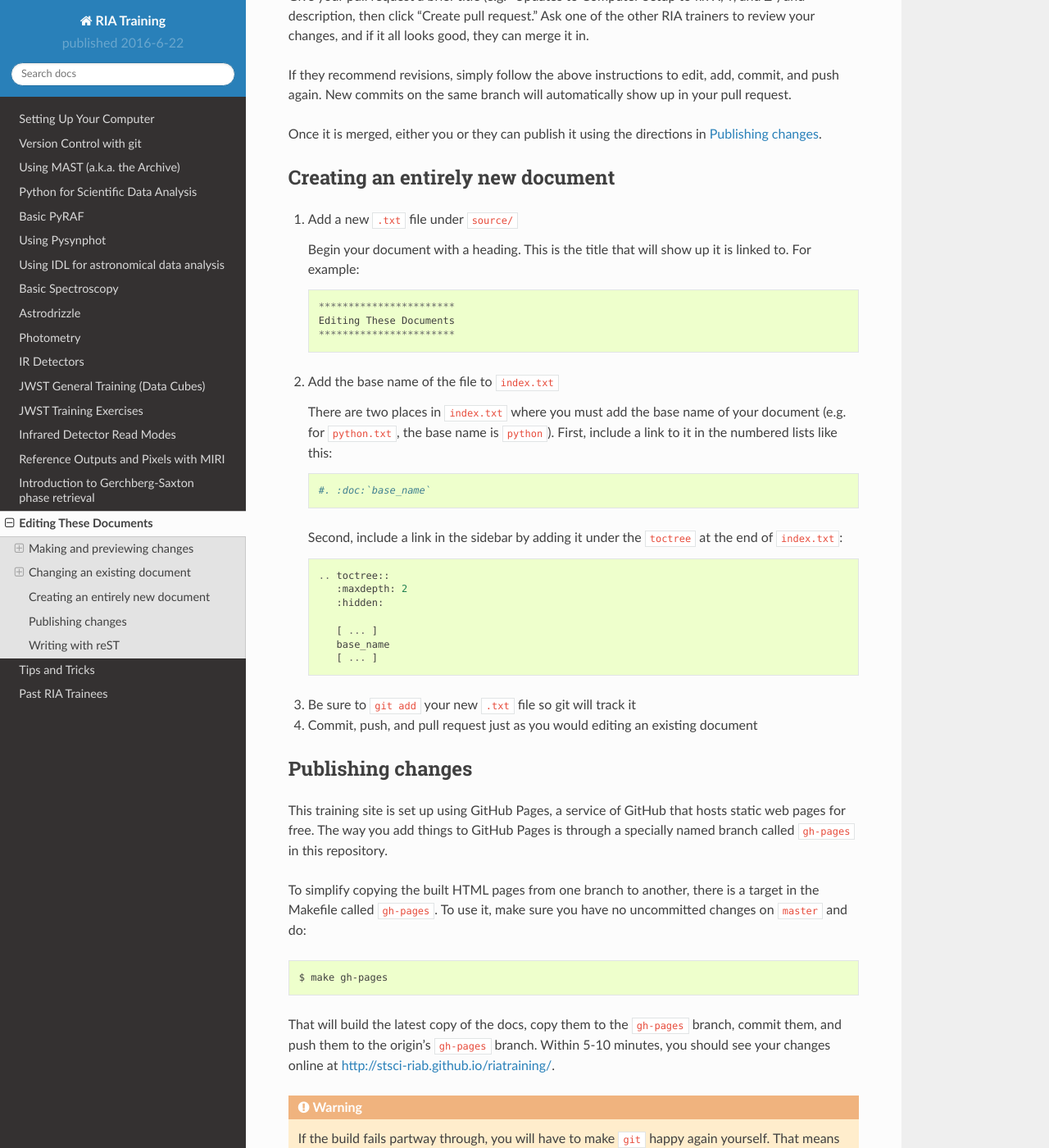
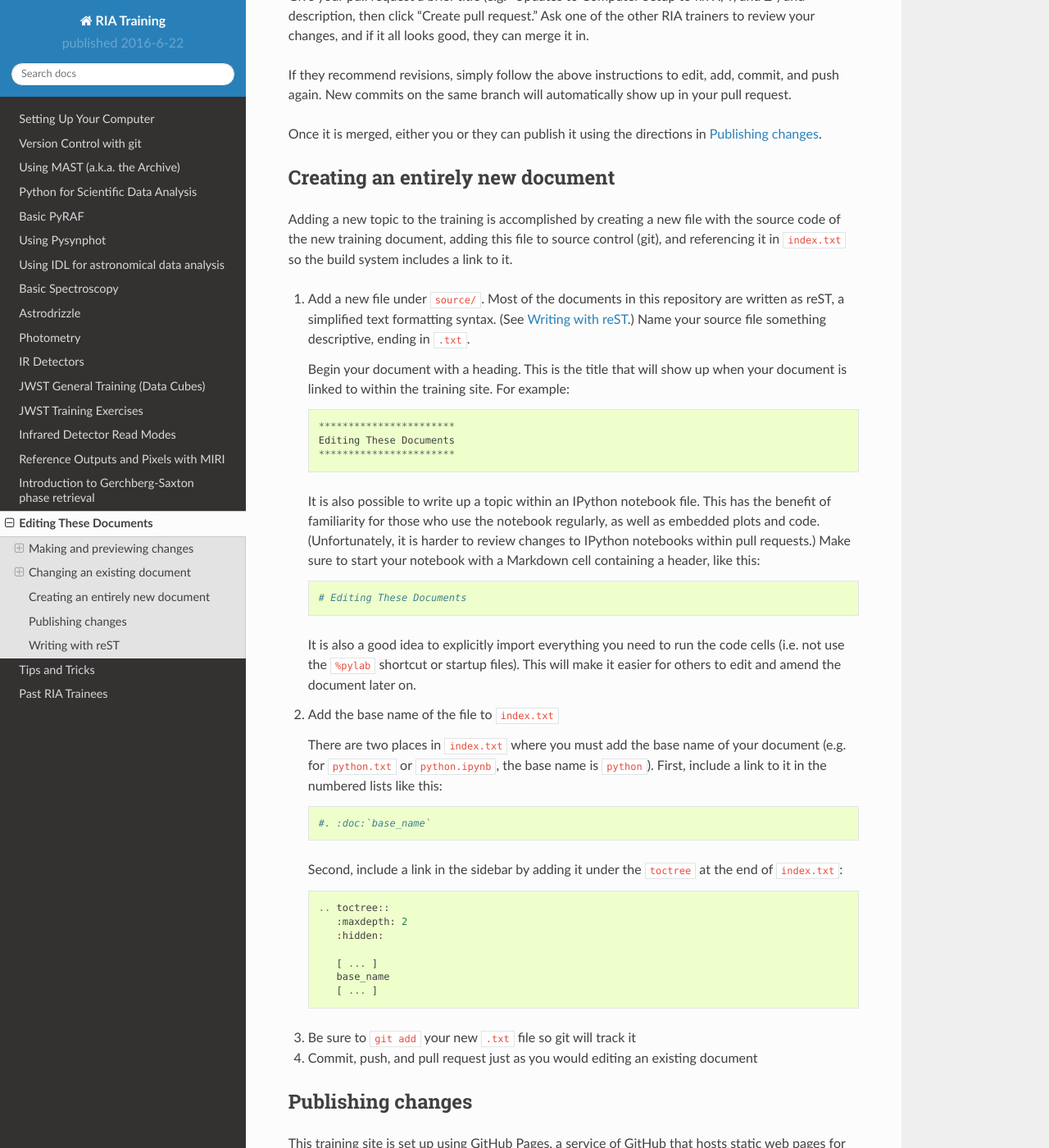
Before and after one commit to staceybright/training-library, a Sphinx documentation site: the page built from source/editing_these_documents.txt, in a window 1280 px wide and 1400 px high, scrolled down 2923 px. Shown: the whole window at 82% size. Built offline with Sphinx 7.4.7 and the Read the Docs theme 2.0.0, drawn with Linux system fonts in a browser that asks for light colours.

Commit message:
Document use of nbsphinx

```diff
--- a/source/editing_these_documents.txt
+++ b/source/editing_these_documents.txt
@@ -92,18 +92,25 @@ Once it is merged, either you or they can publish it using the directions in :re
 Creating an entirely new document
 =================================
 
-1. Add a new ``.txt`` file under ``source/``
+Adding a new topic to the training is accomplished by creating a new file with the source code of the new training document, adding this file to source control (git), and referencing it in ``index.txt`` so the build system includes a link to it.
 
-   Begin your document with a heading. This is the title that will show up it is linked to. For example::
+1. Add a new file under ``source/``. Most of the documents in this repository are written as reST, a simplified text formatting syntax. (See :ref:`rest_primer`.) Name your source file something descriptive, ending in ``.txt``.
+
+   Begin your document with a heading. This is the title that will show up when your document is linked to within the training site. For example::
 
       ***********************
       Editing These Documents
       ***********************
 
+   It is also possible to write up a topic within an IPython notebook file. This has the benefit of familiarity for those who use the notebook regularly, as well as embedded plots and code. (Unfortunately, it is harder to review changes to IPython notebooks within pull requests.) Make sure to start your notebook with a Markdown cell containing a header, like this::
+
+      # Editing These Documents
+
+   It is also a good idea to explicitly import everything you need to run the code cells (i.e. not use the ``%pylab`` shortcut or startup files). This will make it easier for others to edit and amend the document later on.
 
 2. Add the base name of the file to ``index.txt``
 
-   There are two places in ``index.txt`` where you must add the base name of your document (e.g. for ``python.txt``, the base name is ``python``). First, include a link to it in the numbered lists like this::
+   There are two places in ``index.txt`` where you must add the base name of your document (e.g. for ``python.txt`` or ``python.ipynb``, the base name is ``python``). First, include a link to it in the numbered lists like this::
 
       #. :doc:`base_name`
 
```
